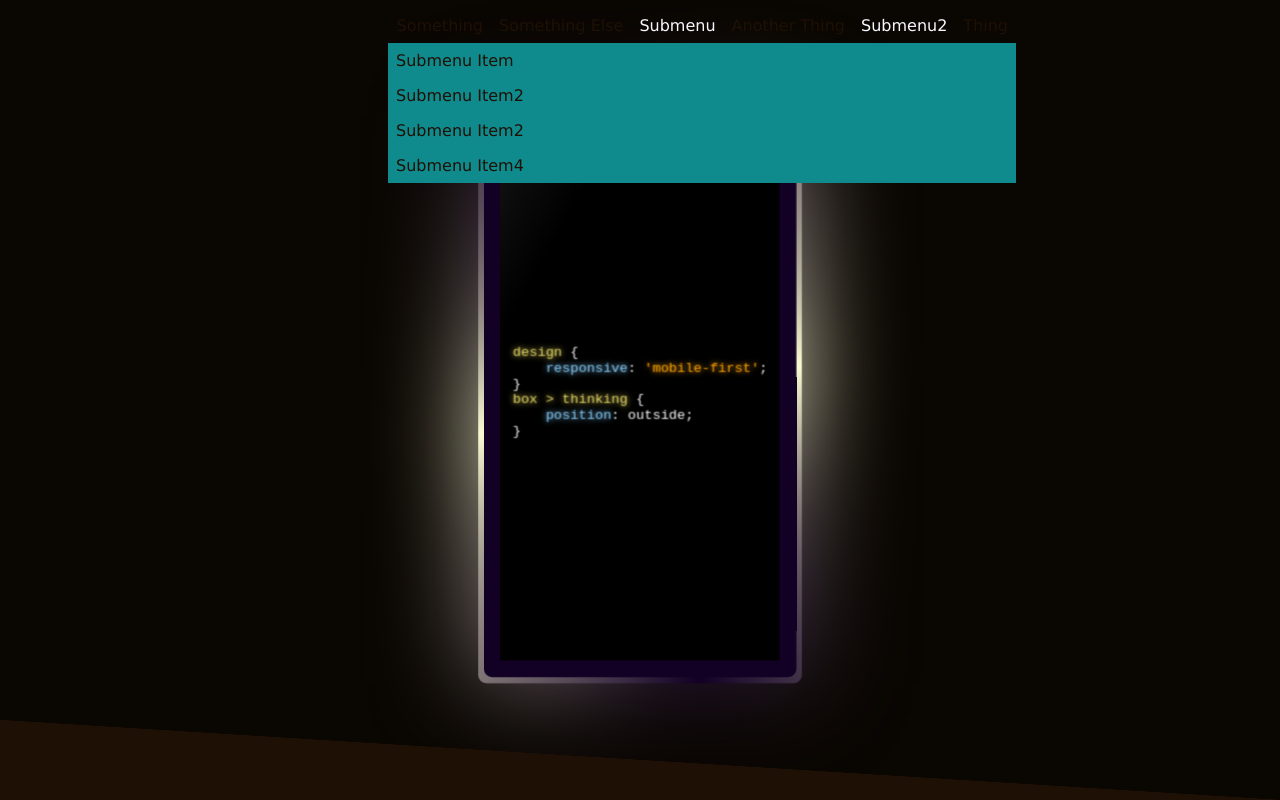
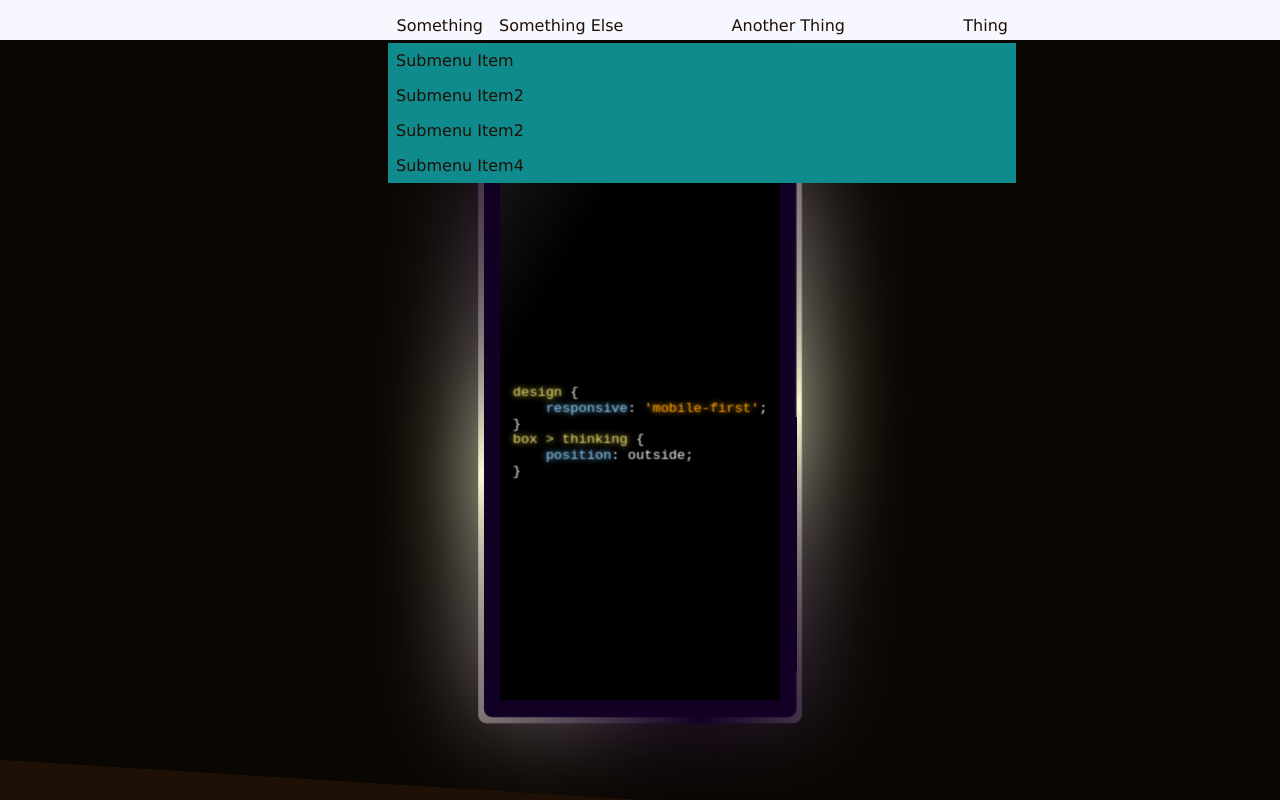
Before and after one commit to Blott0/Skeleton, a SvelteKit app: page /page1 in a window 1280 px wide. Shown: the top 800 px of the page. Built offline with nearby package versions, Linux system fonts and the light colour scheme; a web font is replaced by a local one.

Commit message:
added top section

```diff
--- a/src/routes/page1/+page.svelte
+++ b/src/routes/page1/+page.svelte
@@ -35,6 +35,8 @@
 
 <svelte:window bind:scrollY bind:innerHeight bind:innerWidth on:mousemove="{e=>registerMousePos(e)}" on:touchmove="{e=>registerMousePos(e)}"/>
 
+<section class="crooked-bottom-light" />
+
 <section>
     <div class="container">
         <div class="cardwrapper">
@@ -68,7 +70,10 @@
     0% { --gradient-angle: 0deg; }
     100% { --gradient-angle: 360deg; }
 }
-section {
+section:first-of-type {
+    height: 40px;
+}
+section:nth-of-type(2) {
     background-color: rgb(10 6 2);
     overflow-x: hidden;
 }
@@ -88,11 +93,6 @@ section {
     aspect-ratio: 9/16;
     border-radius: .5rem;
     transform-style: preserve-3d;
-    /* grid-template-columns: repeat(2,1fr);
-    grid-template-rows: repeat(3,1fr);
-    grid-template-areas: "a b"
-        "c c"
-        "d e"; */
 }
 .card::before, .card::after {
     position: absolute;
@@ -114,20 +114,9 @@ section {
     place-content: center;
     transform-style: preserve-3d;
 }
-/* .card > :global(svg) {
-    width: 60px;
-    height: 60px;
-    transform: translateZ(50px);
-    align-self: center;
-    justify-self: center;
-} */
 pre {
     color: white;
-    /* text-shadow: 0 0 2px white; */
     transform: translateZ(50px);
-    /* grid-area: c;
-    align-self: center;
-    justify-self: center; */
 }
 pre::after {
     content: '';
@@ -146,15 +135,4 @@ pre > span.blue {
 pre > span.orange {
     color: orange;
 }
-/* .card::after {
-    position: absolute;
-    background-color: rgba(0,0,0,.2);
-    content: '';
-    inset: .2rem;
-    z-index: 1;
-    border-radius: inherit;
-    animation: rotation 12s linear infinite;
-    transform: translateZ(-200px);
-    filter: blur(1rem);
-} */
 </style>
```
